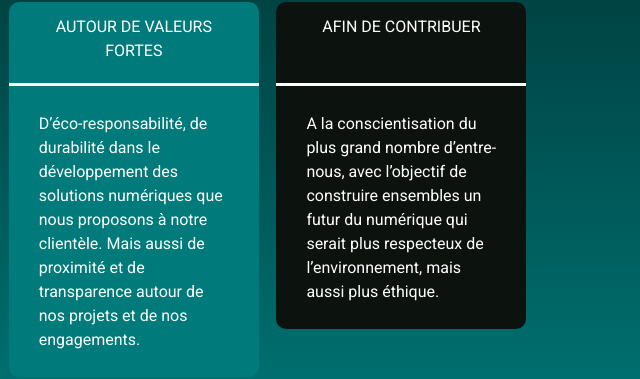
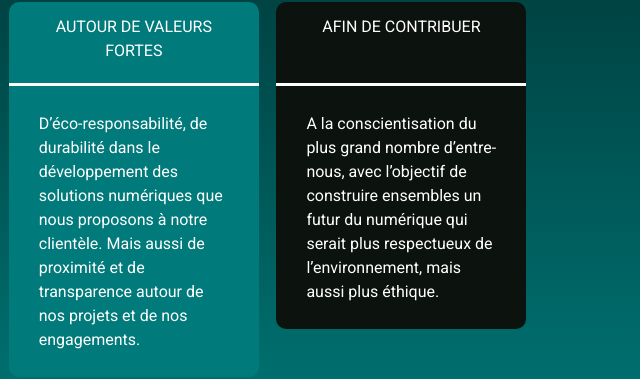
Before and after one commit to ibrahimbakayoko/ikisquare, a Gatsby site: page / in a window 1280 px wide. Shown: the part 729-1108 px from the top of the page, 640-1280 px from the left. Built offline with nearby package versions, Linux system fonts and the light colour scheme; Gatsby itself is replaced by a stand-in of ours.

Commit message:
update v3

```diff
--- a/src/components/Landing-page.js
+++ b/src/components/Landing-page.js
@@ -59,7 +59,7 @@ export default function Landingpage() {
                     Afin de contribuer
                 </div>
                 <div className="card-body">
-                A la conscientisation du plus grand nombre d’entre-nous, avec l’objectif  de construire ensembles un futur du numérique qui serait plus respecteux de l’environnement, mais aussi plus éthique.
+                A la conscientisation du plus grand nombre d’entre-nous, avec l’objectif de construire ensembles un futur du numérique qui serait plus respectueux de l’environnement, mais aussi plus éthique.
                 </div>
             </article>
         </section>
```
